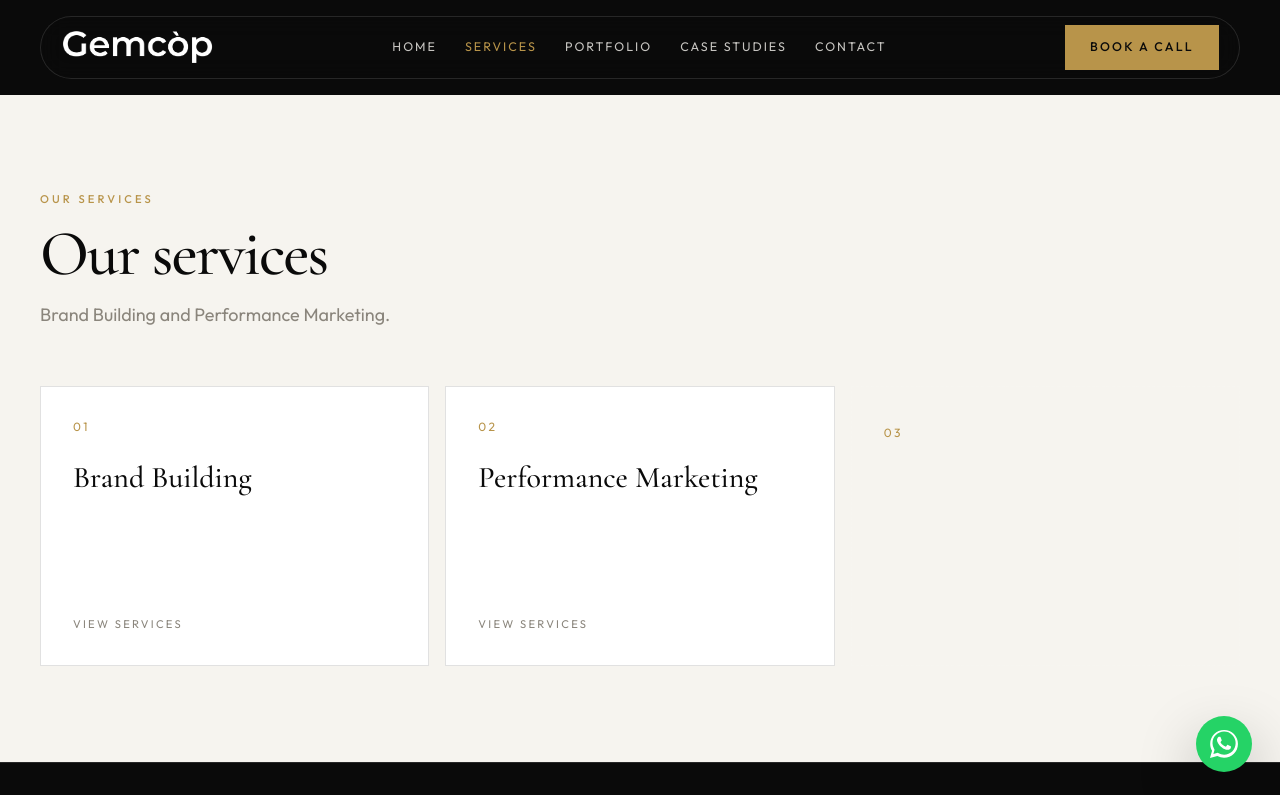
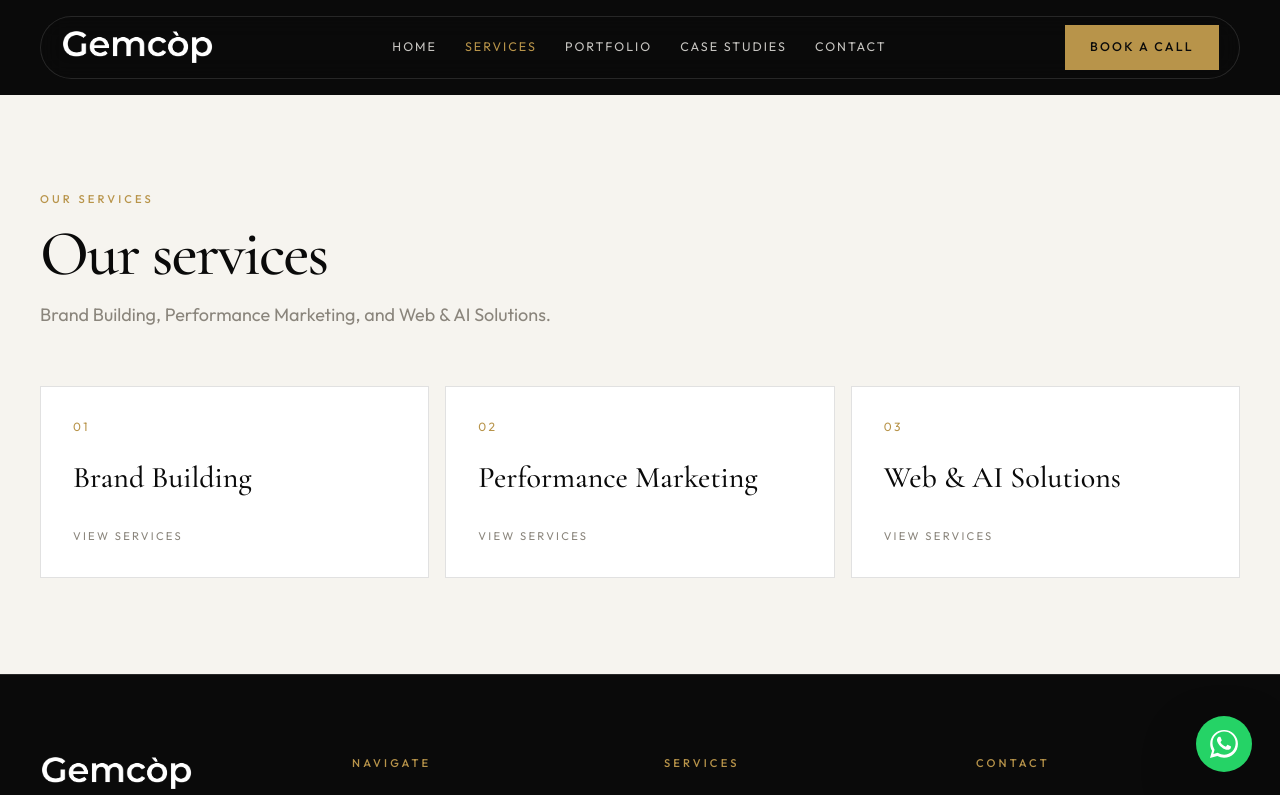
Before and after one commit to Dakshata-R55/Gemcop, a React (Vite) app: page /services in a window 1280 px wide. Shown: the top 795 px of the page. Built offline with nearby package versions, Linux system fonts and the light colour scheme.

Commit message:
Update services list and Dharanee Calendly booking link.

```diff
--- a/src/components/BookingCalendar.jsx
+++ b/src/components/BookingCalendar.jsx
@@ -1,5 +1,7 @@
-import { useEffect, useRef } from "react";
+import { useEffect, useRef, useState } from "react";
 import { bookingConfig } from "../data/booking.js";
+
+const INITIAL_HEIGHT = 1100;
 
 function loadCalendlyAssets() {
   if (!document.querySelector(`link[href="${bookingConfig.widgetCss}"]`)) {
@@ -33,14 +35,33 @@ function loadCalendlyAssets() {
   });
 }
 
+function isCalendlyEvent(event) {
+  return (
+    event.origin === "https://calendly.com" &&
+    typeof event.data === "object" &&
+    event.data?.event?.startsWith("calendly.")
+  );
+}
+
 export default function BookingCalendar() {
   const containerRef = useRef(null);
+  const [height, setHeight] = useState(INITIAL_HEIGHT);
 
   useEffect(() => {
     const parent = containerRef.current;
     if (!parent) return undefined;
 
     let cancelled = false;
+
+    function onMessage(event) {
+      if (!isCalendlyEvent(event)) return;
+      const nextHeight = event.data?.payload?.height;
+      if (event.data.event === "calendly.page_height" && nextHeight) {
+        setHeight(Math.max(INITIAL_HEIGHT, Number(nextHeight)));
+      }
+    }
+
+    window.addEventListener("message", onMessage);
 
     loadCalendlyAssets().then(() => {
       if (cancelled || !window.Calendly || !parent) return;
@@ -53,17 +74,18 @@ export default function BookingCalendar() {
 
     return () => {
       cancelled = true;
+      window.removeEventListener("message", onMessage);
       if (parent) parent.innerHTML = "";
     };
   }, []);
 
   return (
-    <div className="w-full min-w-0 overflow-x-hidden">
+    <div className="surface-card w-full min-w-0">
       <div
         ref={containerRef}
-        className="calendly-inline-widget w-full min-w-0 overflow-x-hidden"
+        className="calendly-inline-widget w-full min-w-0"
         data-url={bookingConfig.url}
-        style={{ minWidth: 0, minHeight: 720 }}
+        style={{ minWidth: 0, height, minHeight: INITIAL_HEIGHT }}
         title="Book a call with GEMCOP"
       />
     </div>
--- a/src/components/ServiceCard.jsx
+++ b/src/components/ServiceCard.jsx
@@ -3,21 +3,6 @@ import { motion, useReducedMotion } from "framer-motion";
 
 export default function ServiceCard({ service, index = 0 }) {
   const reduceMotion = useReducedMotion();
-
-  if (service.reserved) {
-    return (
-      <motion.article
-        initial={reduceMotion ? false : { opacity: 0, y: 16 }}
-        whileInView={reduceMotion ? undefined : { opacity: 1, y: 0 }}
-        viewport={{ once: true, amount: 0.25 }}
-        transition={{ delay: index * 0.05, duration: 0.5, ease: [0.22, 1, 0.36, 1] }}
-        className="min-h-[220px] border border-dashed border-line/80 bg-transparent p-6 sm:min-h-[280px] sm:p-8"
-        aria-hidden="true"
-      >
-        <span className="text-xs tracking-[0.2em] text-gold">{service.number}</span>
-      </motion.article>
-    );
-  }
 
   return (
     <motion.article
--- a/src/data/booking.js
+++ b/src/data/booking.js
@@ -5,7 +5,7 @@
 export const bookingConfig = {
   path: "/book-a-call",
   provider: "calendly",
-  url: "https://calendly.com/gem-connect/30min",
+  url: "https://calendly.com/dharanee/30min",
   widgetScript: "https://assets.calendly.com/assets/external/widget.js",
   widgetCss: "https://assets.calendly.com/assets/external/widget.css",
 };
--- a/src/data/services.js
+++ b/src/data/services.js
@@ -1,13 +1,8 @@
 /**
  * Confirmed GEMCOP services.
- * A third service exists but has not been named yet — keep a reserved slot only.
  */
 export const services = [
   { id: "brand-building", name: "Brand Building", number: "01" },
   { id: "performance-marketing", name: "Performance Marketing", number: "02" },
+  { id: "web-ai-solutions", name: "Web & AI Solutions", number: "03" },
 ];
-
-export const serviceSlots = [
-  ...services,
-  { id: "service-03", number: "03", reserved: true },
-];
--- a/src/index.css
+++ b/src/index.css
@@ -102,7 +102,12 @@
   border-color: var(--color-line-dark);
 }
 
-.calendly-inline-widget,
+.calendly-inline-widget {
+  width: 100%;
+  max-width: 100%;
+  min-width: 0;
+}
+
 .calendly-inline-widget iframe {
   max-width: 100%;
 }
--- a/src/pages/BookACall.jsx
+++ b/src/pages/BookACall.jsx
@@ -25,9 +25,9 @@ export default function BookACall() {
     <>
       <Seo
         title="Book a Call — GEMCOP"
-        description="Book a call with GEMCOP."
+        description="Book a call with GEMCOP. The scheduling calendar will be connected when GEMCOP provides its official booking details."
       />
-      <section className="container-site overflow-x-hidden py-16 sm:py-24">
+      <section className="container-site py-16 sm:py-24">
         <button
           type="button"
           onClick={handleBack}
@@ -36,15 +36,18 @@ export default function BookACall() {
           ← Back
         </button>
 
-        <div className="mt-10 max-w-3xl">
-          <SectionHeading
-            eyebrow="Book a call"
-            title="Book a call."
-            description="Select a date and time to schedule a call with GEMCOP. For email or WhatsApp, use Contact."
-          />
-        </div>
-
-        <div className="mt-12 w-full min-w-0 overflow-x-hidden">
+        <div className="mt-10 grid items-start gap-12 lg:grid-cols-[0.82fr_1.18fr]">
+          <div>
+            <SectionHeading
+              eyebrow="Book a call"
+              title="Book a call."
+              description="Choose a date, then a time. Live availability will appear when GEMCOP’s official calendar is connected."
+            />
+            <p className="mt-8 max-w-md text-sm leading-relaxed text-muted">
+              This is a dedicated scheduling page, separate from Contact. For
+              email or WhatsApp, use the Contact page in the menu.
+            </p>
+          </div>
           <BookingCalendar />
         </div>
       </section>
--- a/src/pages/Home.jsx
+++ b/src/pages/Home.jsx
@@ -1,6 +1,6 @@
 import { useLocation } from "react-router-dom";
 import { approachSteps, cta } from "../data/site.js";
-import { serviceSlots } from "../data/services.js";
+import { services } from "../data/services.js";
 import { portfolioPlaceholders } from "../data/portfolio.js";
 import { caseStudyPlaceholders } from "../data/caseStudies.js";
 import Button from "../components/Button.jsx";
@@ -65,14 +65,14 @@ export default function Home() {
             <SectionHeading
               eyebrow="Services"
               title="What we do"
-              description="Brand Building and Performance Marketing."
+              description="Brand Building, Performance Marketing, and Web & AI Solutions."
             />
             <Button to="/services" variant="secondary" className="self-start sm:self-auto">
               All services
             </Button>
           </div>
-          <div className="grid gap-4 md:grid-cols-3">
-            {serviceSlots.map((service, index) => (
+          <div className="grid gap-4 sm:grid-cols-2 md:grid-cols-3">
+            {services.map((service, index) => (
               <ServiceCard key={service.id} service={service} index={index} />
             ))}
           </div>
--- a/src/pages/Services.jsx
+++ b/src/pages/Services.jsx
@@ -1,4 +1,4 @@
-import { serviceSlots } from "../data/services.js";
+import { services } from "../data/services.js";
 import Seo from "../components/Seo.jsx";
 import SectionHeading from "../components/SectionHeading.jsx";
 import ServiceCard from "../components/ServiceCard.jsx";
@@ -8,16 +8,16 @@ export default function Services() {
     <>
       <Seo
         title="Services — GEMCOP"
-        description="GEMCOP provides Brand Building and Performance Marketing."
+        description="GEMCOP provides Brand Building, Performance Marketing, and Web & AI Solutions."
       />
       <section className="container-site py-16 sm:py-24">
         <SectionHeading
           eyebrow="Our services"
           title="Our services"
-          description="Brand Building and Performance Marketing."
+          description="Brand Building, Performance Marketing, and Web & AI Solutions."
         />
-        <div className="mt-14 grid gap-4 md:grid-cols-3">
-          {serviceSlots.map((service, index) => (
+        <div className="mt-14 grid gap-4 sm:grid-cols-2 md:grid-cols-3">
+          {services.map((service, index) => (
             <ServiceCard key={service.id} service={service} index={index} />
           ))}
         </div>
```
